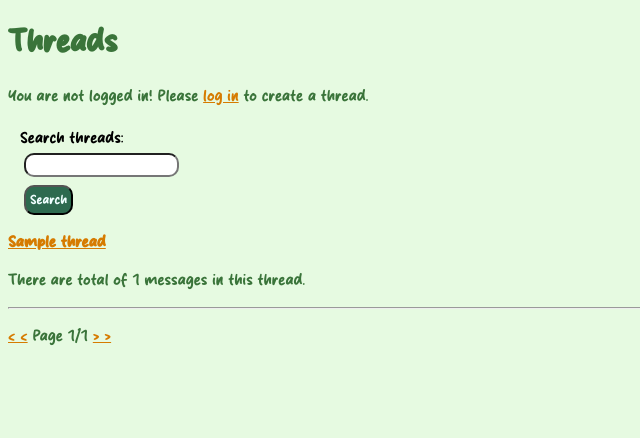
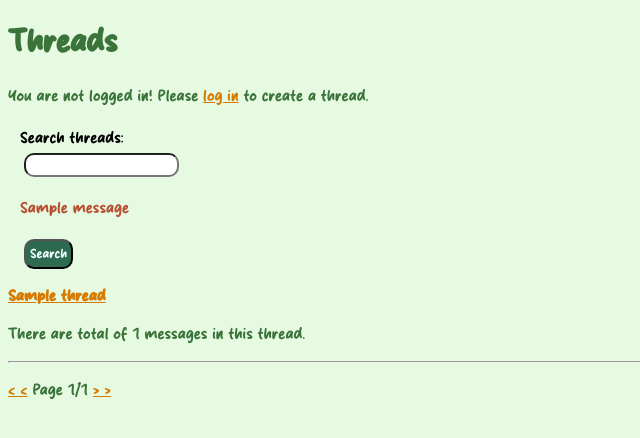
Before and after one commit to plumbusp/Skill_dump_app, a Flask app: page /threads in a window 1280 px wide. Shown: the top 438 px of the page, without its empty margins (0-640 px from the left). Run offline with Flask 3, Linux system fonts and the light colour scheme; tables that the repository leaves empty hold one stand-in row (values such as "Sample post"); one stand-in notice (Sample message) is shown.

Commit message:
Fixed 'Access forbiden' status code on empty thread title/message or empty message in a thread
Used flash messages to communicate about mistakes mentioned in the commit title

```diff
--- a/app.py
+++ b/app.py
@@ -345,12 +345,14 @@ def create_thread():
     title = request.form["title_of_new_thread"]
     clean_title = title.strip()
     if len(clean_title) == 0 or len(clean_title) > 100:
-        abort(403)
+        flash("The title cannot be empty or more than 100 char!", "thread_search_exception")
+        return redirect("/threads")
 
     initial_message = request.form["initial_message"]
     clean_message = initial_message.strip()
     if len(clean_message) == 0 or len(clean_message) > 500:
-        abort(403)
+        flash("A message cannot be empty or more than 500 char!", "thread_search_exception")
+        return redirect("/threads")
 
     last_thread_id = forum.add_thread(title, initial_message)
 
@@ -363,11 +365,19 @@ def add_message():
 
     try:
         message = request.form["new_message"]
+        thread_id = request.form["thread_id"]
+
+        try:
+            thread_id = int(thread_id)
+        except: # if it fails, it means that malicious path was added to the hidden input
+            abort(404)
+
         clean_message = message.strip()
+
         if len(clean_message) == 0 or len(clean_message) > 500:
-            abort(403)
+            flash("A message cannot be empty or more than 500 char!", "new_message_exception")
+            return redirect(f"/thread/{thread_id}")
 
-        thread_id = request.form["thread_id"]
         forum.add_message(message, thread_id, session["user_id"])
         return redirect(f"/thread/{thread_id}")
     except: # catches internal server error, if e.g. a user changed thread_id in page inspection to the unexisting one
--- a/templates/thread.html
+++ b/templates/thread.html
@@ -23,6 +23,11 @@
             <textarea rows="4" cols="40" name="new_message" maxlength="500"></textarea><br>
             <input type = "hidden" name="thread_id" value="{{thread.id}}" />
             <input type="hidden" name="csrf_token" value="{{ session.csrf_token }}">
+            {% for message in get_flashed_messages(category_filter=["new_message_exception"]) %}
+                <p class = "exception_message">
+                    {{ message }}
+                </p>
+            {% endfor %}
             <button>Submit!</button>
         </form>
         <hr />
--- a/templates/threads.html
+++ b/templates/threads.html
@@ -37,6 +37,11 @@
             <div class="content_island">
                 <label for = "search">Search threads:</label><br>
                 <input type="text" name="keyword" maxlength="100"><br>
+                {% for message in get_flashed_messages(category_filter=["thread_search_exception"]) %}
+                    <p class = "exception_message">
+                        {{ message }}
+                    </p>
+                {% endfor %}
                 <button>Search</button> <br>
             </div>
         </form>
```
